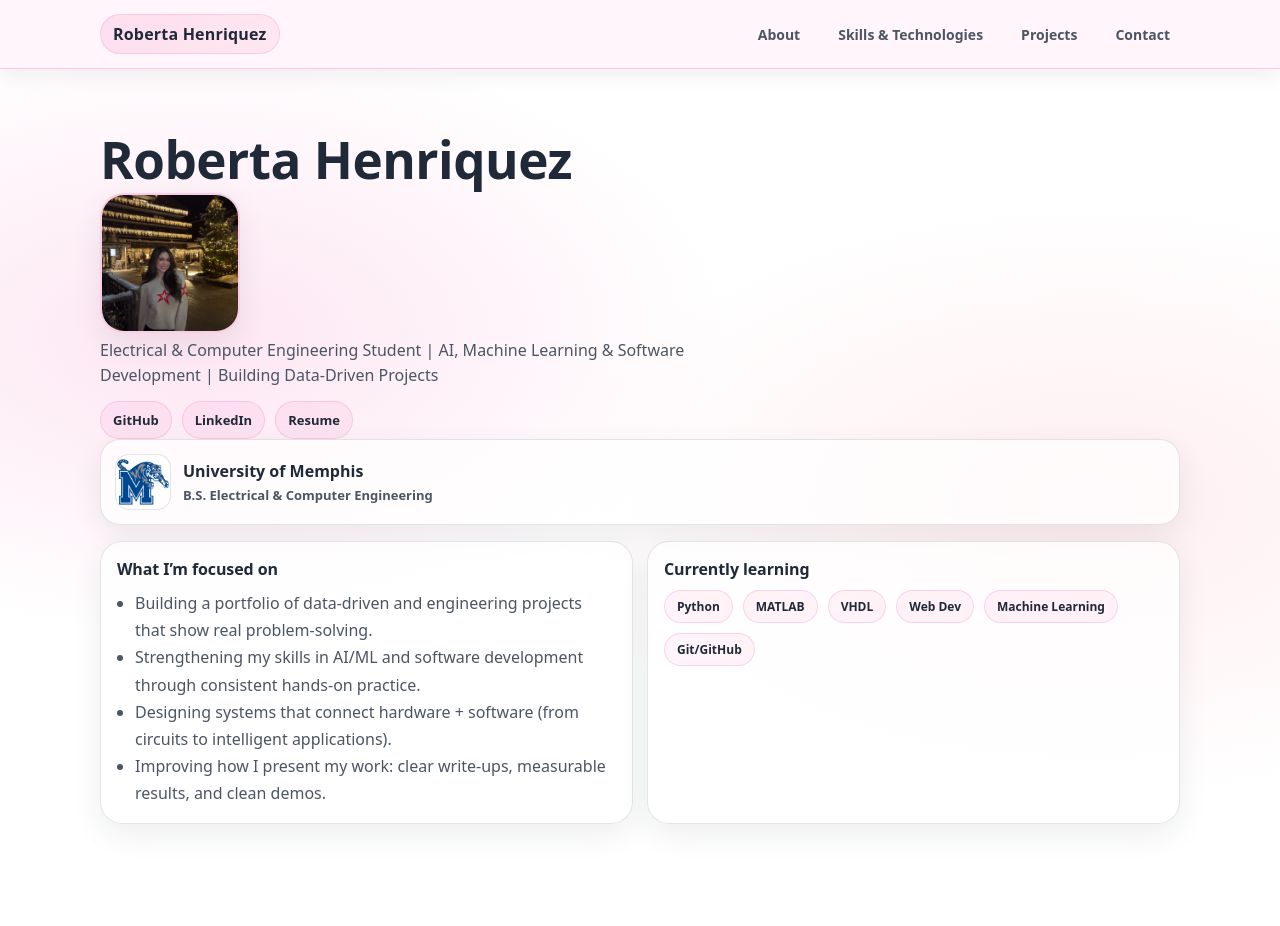
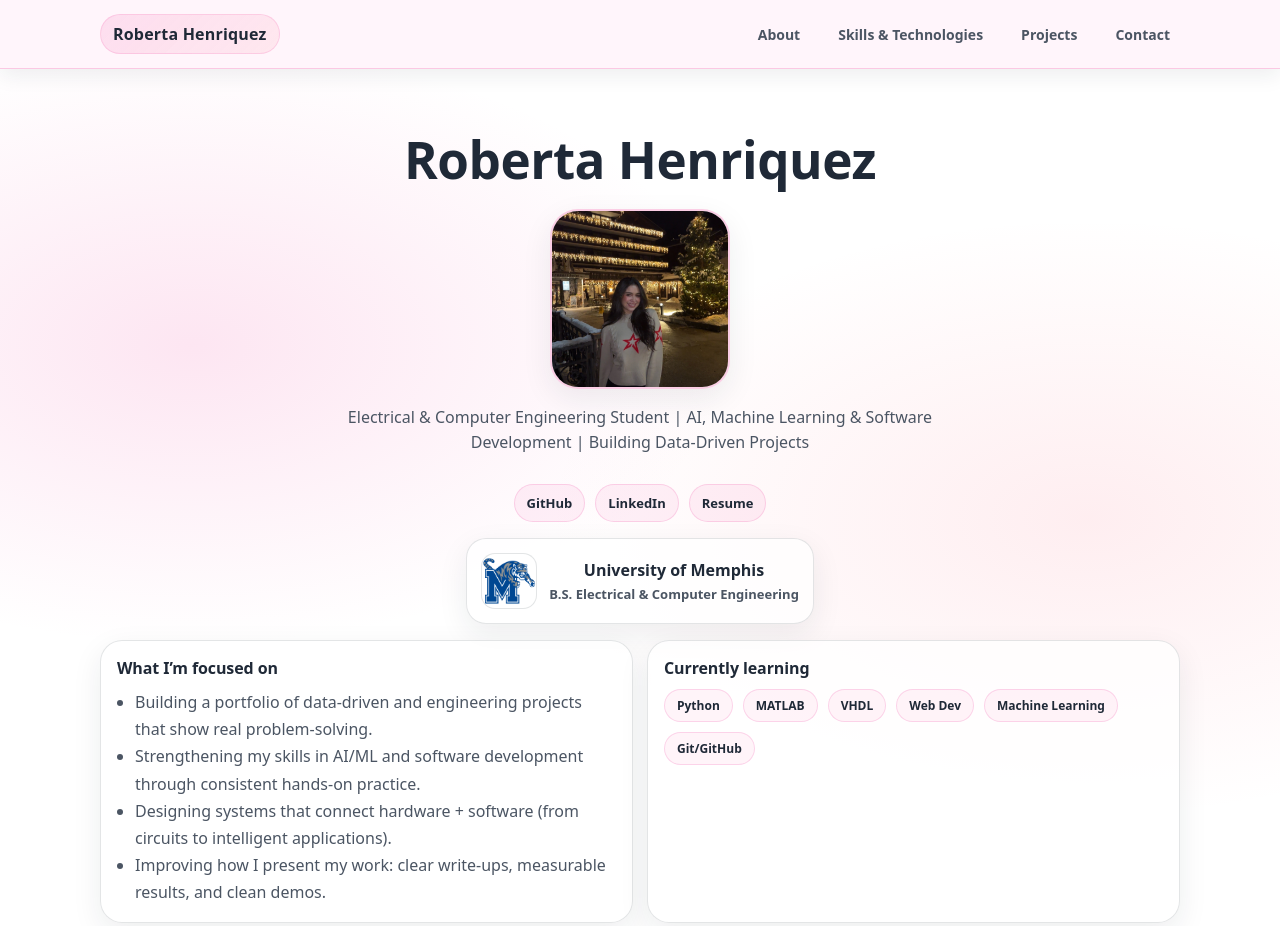
Before and after one commit to robertahenriquez05/robertahen.github.io, a plain HTML site: page index.html in a window 1280 px wide. Shown: the top 926 px of the page. Drawn offline with nearby package versions, Linux system fonts and the light colour scheme.

Commit message:
Update styles.css

```diff
--- a/styles.css
+++ b/styles.css
@@ -173,12 +173,6 @@ a:hover{ opacity:.9; }
 
 .heroWrap{ display:flex; flex-direction:column; gap:16px; }
 
-.heroTop{
-  display:grid;
-  grid-template-columns: 140px 1fr 280px;
-  gap:18px;
-  align-items:center;
-}
 
 .avatar{
   width:140px;
@@ -426,3 +420,34 @@ a:hover{ opacity:.9; }
   box-shadow: 0 10px 22px rgba(244,114,182,0.35) !important;
   background: rgba(244,114,182,0.20) !important;
 }
+
+/* Centered hero layout */
+.heroCenter{
+  display:flex;
+  flex-direction:column;
+  align-items:center;
+  text-align:center;
+  gap:16px;
+}
+
+/* Bigger profile picture */
+.avatar.large{
+  width:180px;
+  height:180px;
+  border-radius:28px;
+}
+
+/* Center subtitle text */
+.subtitle.center{
+  max-width: 70ch;
+}
+
+/* Center button row */
+.badgeRow.center{
+  justify-content:center;
+}
+
+/* Center school box */
+.schoolBox.center{
+  justify-content:center;
+}
```
